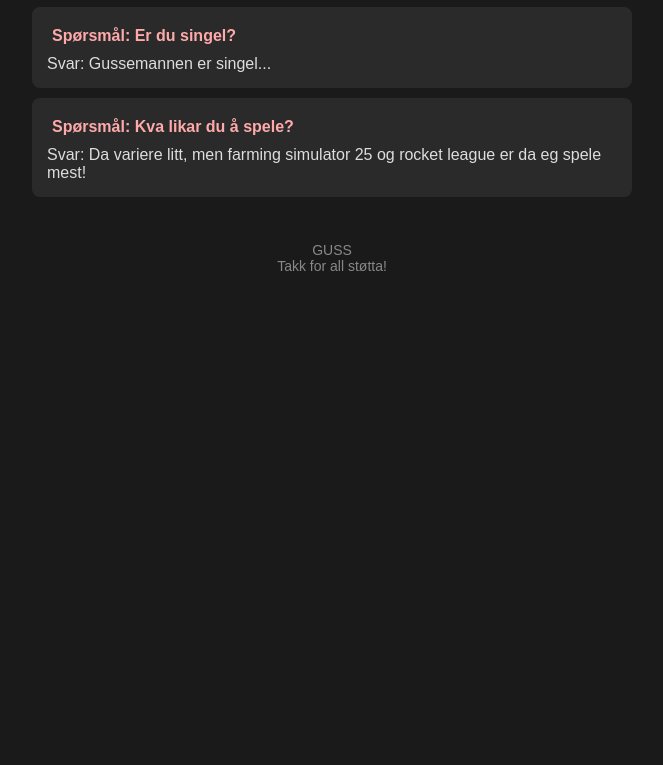
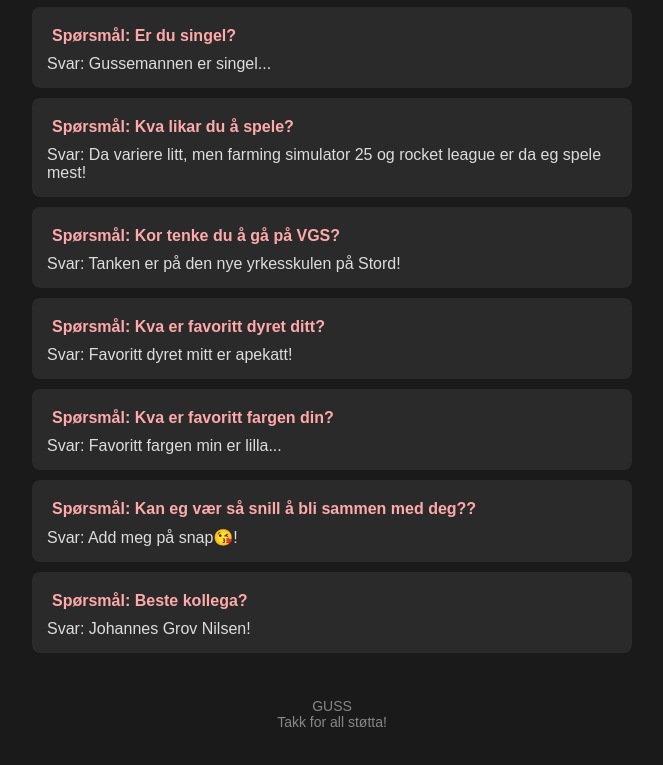
Before and after one commit to catus20/guss, a plain HTML site: page index.html in a window 1280 px wide. Shown: the part 1047-1812 px from the top of the page, without its empty margins (308-971 px from the left). Before the commit the page ends 1376 px from the top, so only its background shows below. Drawn offline with Linux system fonts and the light colour scheme.

Commit message:
update index

```diff
--- a/index.html
+++ b/index.html
@@ -4,13 +4,13 @@
     <meta charset="UTF-8">
     <meta name="viewport" content="width=device-width, initial-scale=1.0">
     <title>guss_690 - Link in Bio</title>
-    <link rel="icon" type="image/png" href="image.png">
+    <link rel="icon" type="image/png" href="/images/image.png">
     <link rel="stylesheet" href="styles.css">
 
 </head>
 <body>
     <div class="profile">
-        <img src="image.png" alt="Profile Picture" class="profile-img">
+        <img src="/images/image.png" alt="Profile Picture" class="profile-img">
         <h1 class="username">guss_690</h1>
 
         <div class="social-links">
@@ -66,6 +66,26 @@
 		    <p class="question">Spørsmål: Kva likar du å spele?</p>
 		    <p class="answer"> Svar: Da variere litt, men farming simulator 25 og rocket league er da eg spele mest!</p>
 	    </div>
+        <div class="q-and-a">
+		    <p class="question">Spørsmål: Kor tenke du å gå på VGS?</p>
+		    <p class="answer"> Svar: Tanken er på den nye yrkesskulen på Stord!</p>
+	    </div>
+        <div class="q-and-a">
+		    <p class="question">Spørsmål: Kva er favoritt dyret ditt?</p>
+		    <p class="answer"> Svar: Favoritt dyret mitt er apekatt!</p>
+	    </div>
+        <div class="q-and-a">
+		    <p class="question">Spørsmål: Kva er favoritt fargen din?</p>
+		    <p class="answer"> Svar: Favoritt fargen min er lilla...</p>
+	    </div>
+        <div class="q-and-a">
+		    <p class="question">Spørsmål: Kan eg vær så snill å bli sammen med deg??</p>
+		    <p class="answer"> Svar: Add meg på snap😘!</p>
+	    </div>
+        <div class="q-and-a">
+		    <p class="question">Spørsmål: Beste kollega?</p>
+		    <p class="answer"> Svar: Johannes Grov Nilsen!</p>
+	    </div>
 
     <footer>
         <p>GUSS</p>
```
Also changed, not shown: images/guss.png (renamed from guss.png), images/image.png (renamed from image.png).
